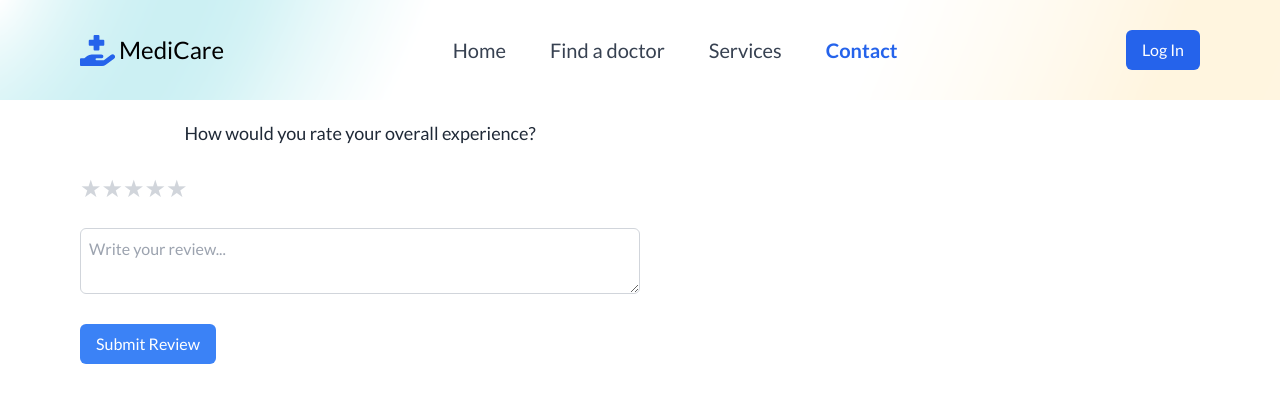
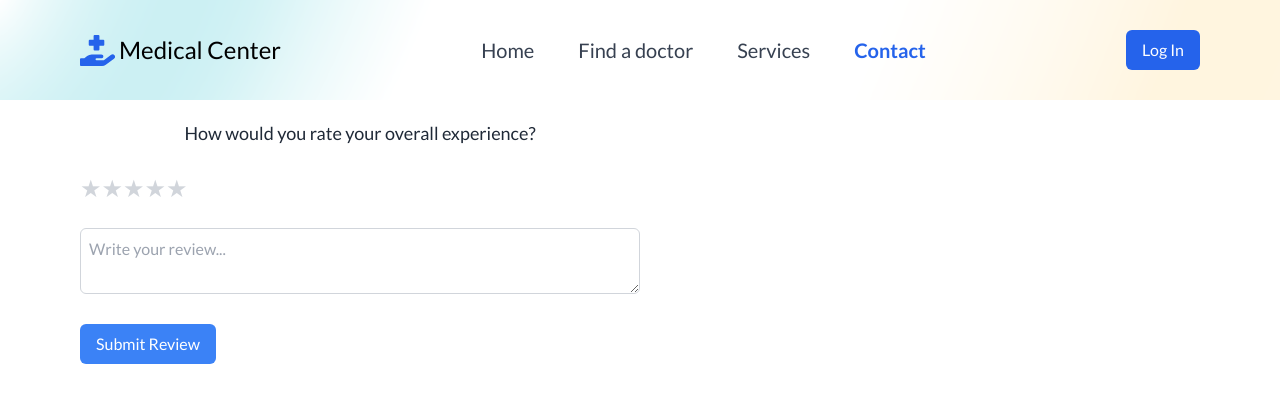
Before and after one commit to NietoDeveloper/MedicalCenterAppointment, a React (Vite) app in the folder Appointment_system/: page /contact in a window 1280 px wide. Shown: the top 402 px of the page. Built offline with nearby package versions, Linux system fonts and the light colour scheme.

Commit message:
Update Header.jsx

```diff
--- a/Appointment_system/src/components/Header/Header.jsx
+++ b/Appointment_system/src/components/Header/Header.jsx
@@ -57,7 +57,7 @@ const Header = () => {
         {/* Logo and Site Title */}
         <Link to="/" className="max-w-full flex items-center gap-1 cursor-pointer ">
           <FaHandHoldingMedical size={35} className="text-blue-600" />
-          <h1 className="md:text-2xl text-4xl">MediCare</h1>
+          <h1 className="md:text-2xl text-4xl">Medical Center</h1>
         </Link>
 
 
```
